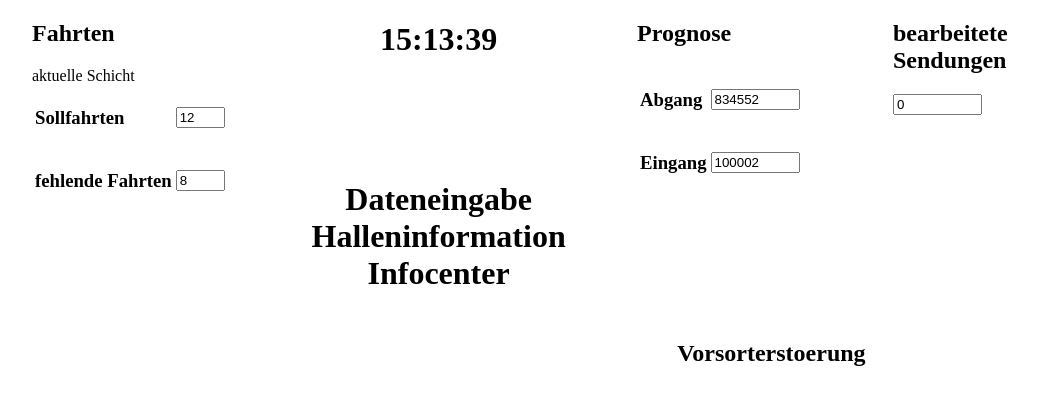
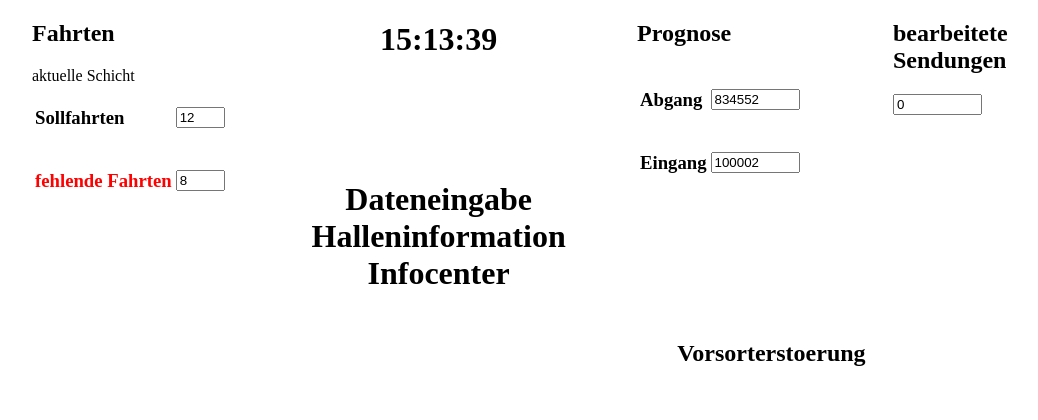
Before and after one commit to st-r-and/info, a PHP site: page /admin/back.php in a window 1280 px wide. Shown: the top 420 px of the page, without its empty margins (3-1041 px from the left). Run offline with PHP 8.4, Linux system fonts and the light colour scheme; data comes from the database, SQL or seed files in the repository.

Commit message:
farbe in back

```diff
--- a/admin/back.php
+++ b/admin/back.php
@@ -137,7 +137,7 @@ Sendungen</h2>
 aktuelle Schicht<br />
 <table>
 <tr><td><h3>Sollfahrten</h3></td><td><input type="text" name="gesammt" size="3" value="<?php echo htmlspecialchars($gesammt) ?>" /></td></tr>
-<tr><td><h3>fehlende Fahrten</h3></td><td><input type="text" name="fehlende" size="3" value="<?php echo htmlspecialchars($gesammt-$gekommen) ?>" /></td></tr>
+<tr><td><h3 style="color:red;">fehlende Fahrten</h3></td><td><input type="text" name="fehlende" size="3" value="<?php echo htmlspecialchars($gesammt-$gekommen) ?>" /></td></tr>
 </table>
 </div>
 <div id="sto">
```
